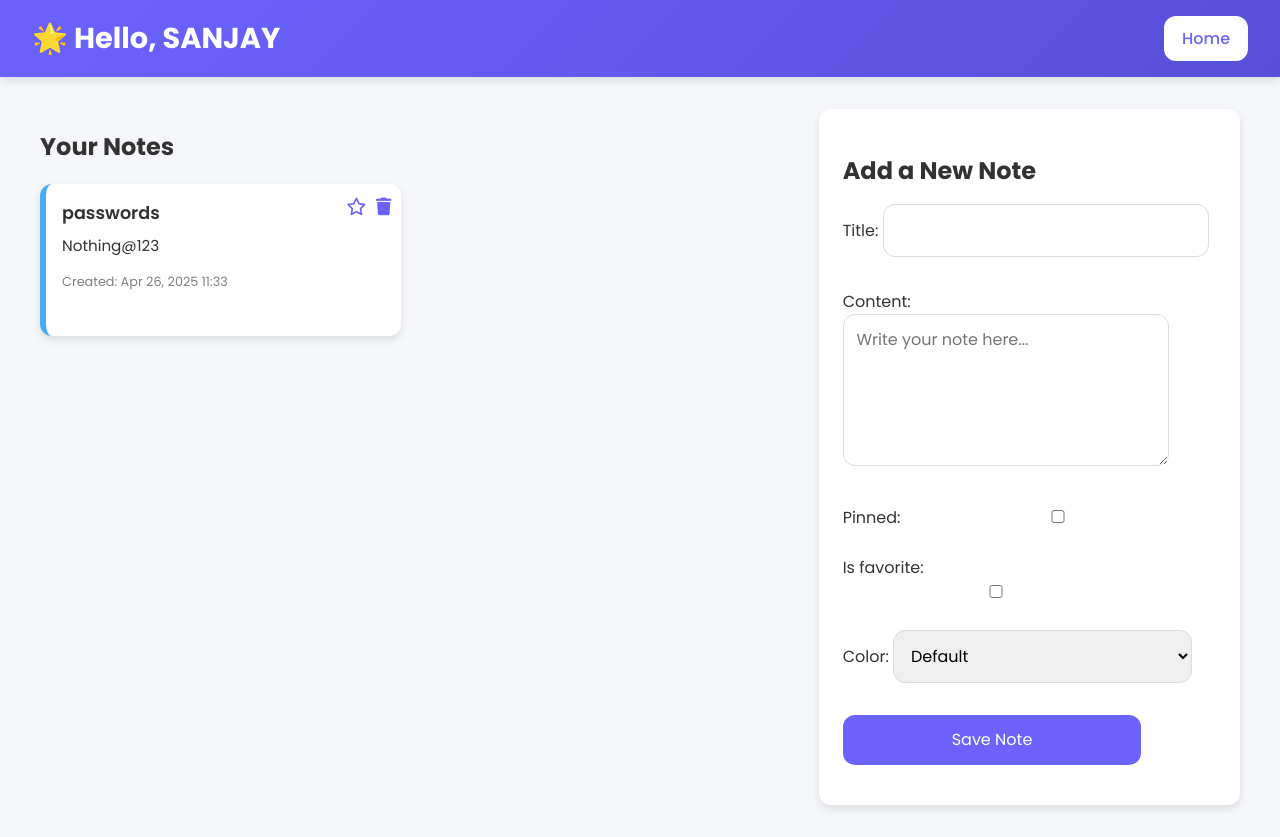
After one commit to SANJu043/Home_Management, a Django app: page /notes/ in a window 1280 px wide. The commit adds this page. Run offline with Django 5.2, Linux system fonts and the light colour scheme; a user stored in the database is signed in; data comes from the database, SQL or seed files in the repository; both versions use the stored data as it was after the commit.

Commit message:
updated expenses logic and added notes

```diff
--- a/fhub/core/forms.py
+++ b/fhub/core/forms.py
@@ -53,3 +53,16 @@ class TaskForm(forms.ModelForm):
             'status': forms.Select(attrs={'class': 'form-select'}),
             'member': forms.TextInput(attrs={'placeholder': 'You can use this for date or any tag', 'class': 'add-task-input'}),
         }
+
+
+#notes part
+from .models import Note
+
+class NoteForm(forms.ModelForm):
+    class Meta:
+        model = Note
+        fields = ['title', 'content', 'pinned', 'is_favorite', 'color']
+        widgets = {
+            'content': forms.Textarea(attrs={'rows': 5, 'placeholder': 'Write your note here...'}),
+            'color': forms.Select(choices=[('red', 'Red'), ('blue', 'Blue'), ('yellow', 'Yellow'), ('green', 'Green')]),
+        }
--- a/fhub/core/templates/home.html
+++ b/fhub/core/templates/home.html
@@ -181,8 +181,7 @@
             <div class="card">
                 <i class="fas fa-file-lines"></i>
                 <h3>My Notes</h3>
-                <a href="#">Access Notes</a>
-                {% comment %} <a href="{% url 'personal_notes' %}">Access Notes</a> {% endcomment %}
+                <a href="{% url 'notes-dashboard' %}">Access Notes</a>
             </div>
         </div>
     </div>
--- /dev/null
+++ b/fhub/core/templates/notes.html
@@ -0,0 +1,362 @@
+<!DOCTYPE html>
+<html lang="en">
+<head>
+  <meta charset="UTF-8" />
+  <meta name="viewport" content="width=device-width, initial-scale=1.0"/>
+  <title>PersonalHub - My Notes</title>
+  <link href="https://fonts.googleapis.com/css2?family=Poppins:wght@300;400;500;600;700&display=swap" rel="stylesheet"/>
+  <link rel="stylesheet" href="https://cdnjs.cloudflare.com/ajax/libs/font-awesome/6.4.0/css/all.min.css"/>
+  <style>
+    :root {
+        --primary-color: #6c63ff;
+        --primary-dark: #564fd8;
+        --background: #f5f7fb;
+        --card-bg: #ffffff;
+        --text-color: #333;
+        --accent-color: #ffb347;
+        --box-shadow: 0 4px 8px rgba(0, 0, 0, 0.1);
+        --border-radius: 12px;
+      }
+
+      body {
+        margin: 0;
+        padding: 0;
+        font-family: 'Poppins', sans-serif;
+        background-color: var(--background);
+        color: var(--text-color);
+      }
+
+      header {
+        background: linear-gradient(135deg, var(--primary-color), var(--primary-dark));
+        color: white;
+        padding: 1rem 2rem;
+        display: flex;
+        justify-content: space-between;
+        align-items: center;
+        box-shadow: var(--box-shadow);
+      }
+
+      header h1 {
+        margin: 0;
+        font-size: 1.8rem;
+      }
+
+      .logout-btn {
+        background-color: white;
+        color: var(--primary-color);
+        border: 2px solid white;
+        padding: 0.5rem 1rem;
+        border-radius: var(--border-radius);
+        font-weight: 500;
+        text-decoration: none;
+        transition: background-color 0.3s, color 0.3s, box-shadow 0.3s;
+      }
+
+      .logout-btn:hover {
+        background-color: var(--primary-dark);
+        color: white;
+        box-shadow: 0 5px 10px rgba(0, 0, 0, 0.2);
+      }
+
+      .container {
+        display: flex;
+        gap: 2rem;
+        max-width: 1200px;
+        margin: 2rem auto;
+        padding: 0 1rem;
+        flex-wrap: wrap;
+      }
+
+      .notes-section {
+        flex: 2;
+        min-width: 0%;
+      }
+
+      .note-form {
+        flex: 1;
+        background-color: var(--card-bg);
+        padding: 1.5rem;
+        border-radius: var(--border-radius);
+        box-shadow: var(--box-shadow);
+        min-width: 300px;
+        max-height: fit-content;
+      }
+
+      .note-form h2 {
+        margin-bottom: 1rem;
+      }
+
+      .note-form input,
+      .note-form textarea,
+      .note-form select,
+      .note-form button {
+        width: 80%;
+        margin-bottom: 1rem;
+        padding: 0.8rem;
+        border: 1px solid #ddd;
+        border-radius: var(--border-radius);
+        font-family: inherit;
+        font-size: 1rem;
+      }
+
+      .note-form button {
+        background-color: var(--primary-color);
+        color: white;
+        border: none;
+        cursor: pointer;
+        transition: background 0.3s ease;
+      }
+
+      .note-form button:hover {
+        background-color: var(--primary-dark);
+      }
+
+      .notes-grid {
+        display: grid;
+        grid-template-columns: repeat(auto-fill, minmax(250px, 1fr));
+        gap: 1.5rem;
+      }
+
+      .note-card {
+        padding: 1rem;
+        border-radius: var(--border-radius);
+        box-shadow: var(--box-shadow);
+        background-color: var(--card-bg);
+        position: relative;
+        transition: transform 0.3s ease;
+        border-left: 6px solid var(--primary-color);
+        overflow-x: auto;
+        min-height: 120px;
+        cursor: pointer;
+      }
+
+      .note-card[data-color="red"] { border-left-color: #ff6b6b; }
+      .note-card[data-color="blue"] { border-left-color: #4dabf7; }
+      .note-card[data-color="yellow"] { border-left-color: #ffd43b; }
+      .note-card[data-color="green"] { border-left-color: #51cf66; }
+
+      .note-card:hover {
+        transform: translateY(-5px);
+      }
+
+      .note-title {
+        font-weight: 600;
+        font-size: 1.1rem;
+        margin-bottom: 0.5rem;
+      }
+
+      .note-content {
+        font-size: 0.95rem;
+        margin-bottom: 1rem;
+      }
+
+      .note-meta {
+        font-size: 0.8rem;
+        color: gray;
+      }
+
+      .actions {
+        position: absolute;
+        top: 10px;
+        right: 10px;
+        display: flex;
+        gap: 0.6rem;
+      }
+
+      .actions a {
+        color: var(--primary-color);
+        text-decoration: none;
+        font-size: 1.1rem;
+        transition: transform 0.2s ease;
+      }
+
+      .actions a:hover {
+        transform: scale(1.2);
+      }
+
+      .starred {
+        color: var(--accent-color);
+      }
+
+      .no-notes {
+        text-align: center;
+        color: gray;
+        font-size: 1.1rem;
+        margin-top: 2rem;
+      }
+
+      /* Modal Styles */
+      .modal {
+        display: none;
+        position: fixed;
+        top: 50%;
+        left: 50%;
+        transform: translate(-50%, -50%); /* Center the modal */
+        width: 100%;
+        height: 100%;
+        background-color: rgba(0, 0, 0, 0.5); /* Semi-transparent background */
+        justify-content: center;
+        align-items: center;
+        z-index: 1000; /* Keeps modal on top */
+        padding: 2rem;
+      }
+
+      .modal-content {
+        background-color: var(--card-bg);
+        padding: 2rem;
+        border-radius: var(--border-radius);
+        box-shadow: var(--box-shadow);
+        max-width: 600px;
+        width: 100%;
+        max-height: 80vh;
+        overflow-y: auto;
+        position: relative;
+        transition: transform 0.3s ease;
+        transform: scale(0.8); /* Start the modal smaller */
+      }
+
+      .modal.open .modal-content {
+        transform: scale(1); /* Transition to normal size */
+      }
+
+      .modal-header {
+        display: flex;
+        justify-content: space-between;
+        align-items: center;
+        margin-bottom: 1rem;
+      }
+
+      .modal-header h2 {
+        margin: 0;
+      }
+
+      .close {
+        font-size: 1.5rem;
+        color: #333;
+        cursor: pointer;
+      }
+
+      @media screen and (max-width: 768px) {
+        .container {
+          flex-direction: column;
+        }
+
+        .note-form {
+          order: -1;
+        }
+      }
+    /* Your existing styles */
+    /* Add new styles for modal and buttons */
+    .edit-btn {
+      background-color: var(--primary-color);
+      color: white;
+      border: none;
+      padding: 0.5rem 1rem;
+      border-radius: var(--border-radius);
+      font-weight: 500;
+      cursor: pointer;
+      transition: background-color 0.3s ease;
+    }
+
+    .edit-btn:hover {
+      background-color: var(--primary-dark);
+    }
+
+    /* Other existing styles */
+  </style>
+</head>
+<body>
+  <header>
+    <h1>🌟 Hello, {{ user.first_name }}</h1>
+    <a href="{% url 'home' %}" class="logout-btn">Home</a>
+  </header>
+
+  <div class="container">
+    <div class="notes-section">
+      <h2>Your Notes</h2>
+      <div class="notes-grid">
+        {% for note in notes %}
+        <div class="note-card" data-color="{{ note.color }}" onclick="openModal('{{ note.id }}', '{{ note.title|escapejs }}', '{{ note.content|escapejs }}', '{{ note.created_at|date:"M d ,Y H:i" }}')">
+          <div class="actions">
+            <a href="{% url 'favorite-note' note.id %}" title="Favorite">
+              {% if note.is_favorite %}
+              <i class="fas fa-star starred"></i>
+              {% else %}
+              <i class="far fa-star"></i>
+              {% endif %}
+            </a>
+            <a href="{% url 'delete-note' note.id %}" title="Delete"><i class="fas fa-trash"></i></a>
+          </div>
+          <div class="note-title">{{ note.title }}</div>
+          <div class="note-content">{{ note.content|truncatechars:100 }}</div>
+          <div class="note-meta">Created: {{ note.created_at|date:"M d, Y H:i" }}</div>
+        </div>
+        {% empty %}
+        <p class="no-notes">No notes yet. Start by adding one on the right!</p>
+        {% endfor %}
+      </div>
+    </div>
+
+    <div class="note-form">
+      <h2>Add a New Note</h2>
+      <form method="POST">
+        {% csrf_token %}
+        {{ form.as_p }}
+        <button type="submit">Save Note</button>
+      </form>
+    </div>
+  </div>
+
+  <!-- Modal -->
+  <div id="noteModal" class="modal">
+    <div class="modal-content">
+      <div class="modal-header">
+        <h2 id="noteTitle"></h2>
+        <span class="close" onclick="closeModal()">&times;</span>
+      </div>
+      <p id="noteContent"></p>
+      <p id="noteDate"></p>
+
+      <!-- Edit Button in Modal -->
+      <button class="edit-btn" onclick="editNote()">Edit Note</button>
+
+      <!-- Edit Note Form -->
+      <div id="editForm" style="display:none;">
+        <form method="POST" id="noteEditForm">
+          {% csrf_token %}
+          <input type="hidden" id="noteId" name="note_id">
+          <label for="editTitle">Title:</label>
+          <input type="text" id="editTitle" name="title" required>
+
+          <label for="editContent">Content:</label>
+          <textarea id="editContent" name="content" required></textarea>
+
+          <button type="submit">Save Changes</button>
+        </form>
+      </div>
+    </div>
+  </div>
+
+  <script>
+    function openModal(id, title, content, date) {
+      document.getElementById('noteTitle').innerText = title;
+      document.getElementById('noteContent').innerText = content;
+      document.getElementById('noteDate').innerText = "Created on: " + date;
+      document.getElementById('noteModal').style.display = "flex";
+      document.getElementById('noteModal').classList.add('open'); // Trigger animation
+      document.getElementById('noteId').value = id;
+      document.getElementById('editTitle').value = title;
+      document.getElementById('editContent').value = content;
+    }
+
+    function closeModal() {
+      document.getElementById('noteModal').style.display = "none";
+      document.getElementById('noteModal').classList.remove('open');
+    }
+
+    function editNote() {
+      document.getElementById('editForm').style.display = "block"; // Show the edit form
+    }
+  </script>
+</body>
+</html>
--- a/fhub/core/urls.py
+++ b/fhub/core/urls.py
@@ -4,13 +4,23 @@ from . import views
 urlpatterns = [
     path('', views.land_view, name='land'),
     path('home/', views.home_views, name='home'),
+
     path('expenses/', views.expense_dashboard, name='expense-dashboard'),
     path('expenses/delete/<int:expense_id>/', views.delete_expense, name='delete-expense'),
+
     path('login/', views.login_view, name='login'),
     path('signup/', views.signup_view, name='signup'),
     path('logout/', views.logout_view, name = 'logout'),
+
     path('todo/', views.todo_list, name='todo_list'),
     path('add/', views.add_task, name='add_task'),
     path('delete/<int:task_id>/', views.delete_task, name='delete_task'),
     path('toggle/<int:task_id>/', views.toggle_task_status, name='toggle_task_status'),
+
+    path('notes/', views.notes_dashboard, name='notes-dashboard'),
+    path('notes/delete/<int:note_id>/', views.delete_note, name='delete-note'),
+    path('notes/pin/<int:note_id>/', views.toggle_pin, name='pin-note'),
+    path('notes/favorite/<int:note_id>/', views.toggle_favorite, name='favorite-note'),
+    path('edit/<int:note_id>/', views.edit_note_view, name='edit-note'),
+    path('update/<int:note_id>/', views.update_note_view, name='update-note'),
 ]
--- a/fhub/core/views.py
+++ b/fhub/core/views.py
@@ -49,11 +49,9 @@ def logout_view(request):
 
 
 #expenses part
-from django.shortcuts import render, redirect, get_object_or_404
-from django.contrib.auth.decorators import login_required
 from .models import Expense, Budget
 from .forms import ExpenseForm, BudgetForm
-from django.db.models import Sum
+from django.db.models import Sum, Q
 from datetime import date
 from datetime import datetime, date
 import calendar
@@ -68,47 +66,56 @@ def expense_dashboard(request):
     current_year = date.today().year
     current_month = date.today().month
 
+    # Filter expenses if start and end dates provided
     if start_date:
         expenses = expenses.filter(date__gte=start_date)
-        filter_date = datetime.strptime(start_date, "%Y-%m-%d")
-        filter_year = filter_date.year
-        filter_month = filter_date.month
-    else:
-        filter_year = date.today().year
-        filter_month = current_month
     if end_date:
         expenses = expenses.filter(date__lte=end_date)
 
+    # ---------------- Budget Calculation ----------------
     if start_date and end_date:
         start = datetime.strptime(start_date, "%Y-%m-%d")
         end = datetime.strptime(end_date, "%Y-%m-%d")
-        budget = Budget.objects.filter(
+
+        # Convert year & month into comparable values
+        start_value = start.year * 12 + start.month
+        end_value = end.year * 12 + end.month
+
+        # Filter budgets correctly between start and end month/year
+        budgets = Budget.objects.filter(user=request.user)
+        total_budget = sum(
+            b.amount for b in budgets
+            if (b.year * 12 + b.month) >= start_value and (b.year * 12 + b.month) <= end_value
+        )
+    else:
+        # Default to current month budget and expenses
+        total_budget = Budget.objects.filter(
             user=request.user,
-            year__gte=start.year,
-            month__gte=start.month,
-            year__lte=end.year,
-            month__lte=end.month
+            year=current_year,
+            month=current_month
         ).aggregate(total_budget=Sum('amount'))['total_budget'] or 0
-    else:
-        # If no filter selected, default to current month
-        current_year = date.today().year
-        current_month = date.today().month
-        budget = Budget.objects.filter(user=request.user, year=current_year, month=current_month).aggregate(total_budget=Sum('amount'))['total_budget'] or 0
 
+        # Also filter expenses to current month if no filter is given
+        expenses = Expense.objects.filter(
+            user=request.user,
+            date__year=current_year,
+            date__month=current_month
+        ).order_by('-date')
 
-
-    budget = Budget.objects.filter(user=request.user, year=filter_year, month=filter_month).first()
+    # ---------------- Calculations ----------------
     total_expenses = expenses.aggregate(Sum('amount'))['amount__sum'] or 0
-    balance = budget.amount - total_expenses if budget else 0
+    balance = total_budget - total_expenses
 
     category_summary = expenses.values('category').annotate(total=Sum('amount')).order_by('category')
 
     month_labels = [calendar.month_name[i] for i in range(1, 13)]
     month_totals = [
-        Expense.objects.filter(user=request.user, date__year=current_year, date__month=month).aggregate(Sum('amount'))['amount__sum'] or 0
+        Expense.objects.filter(user=request.user, date__year=current_year, date__month=month)
+        .aggregate(Sum('amount'))['amount__sum'] or 0
         for month in range(1, 13)
     ]
 
+    # ---------------- Handling Forms ----------------
     if request.method == 'POST':
         if 'add_expense' in request.POST:
             expense_form = ExpenseForm(request.POST)
@@ -133,9 +140,10 @@ def expense_dashboard(request):
         expense_form = ExpenseForm()
         budget_form = BudgetForm()
 
+    # ---------------- Context ----------------
     context = {
         'expenses': expenses,
-        'budget': budget.amount if budget else 0,
+        'budget': total_budget,
         'total_expenses': total_expenses,
         'balance': balance,
         'expense_form': expense_form,
@@ -197,3 +205,76 @@ def toggle_task_status(request, task_id):
     task.status = 'completed' if task.status != 'completed' else 'todo'
     task.save()
     return redirect('todo_list')
+
+
+#notes part
+from .models import Note
+from .forms import NoteForm
+from django.contrib import messages
+
+@login_required
+def notes_dashboard(request):
+    notes = Note.objects.filter(user=request.user, archived=False).order_by('-pinned', '-updated_at')
+    archived_notes = Note.objects.filter(user=request.user, archived=True)
+
+    if request.method == 'POST':
+        form = NoteForm(request.POST)
+        if form.is_valid():
+            note = form.save(commit=False)
+            note.user = request.user
+            note.save()
+            return redirect('notes-dashboard')
+    else:
+        form = NoteForm()
+
+    context = {
+        'notes': notes,
+        'form': form,
+    }
+    return render(request, 'notes.html', context)
+
+@login_required
+def delete_note(request, note_id):
+    note = get_object_or_404(Note, id=note_id, user=request.user)
+    note.delete()
+    return redirect('notes-dashboard')
+
+@login_required
+def toggle_pin(request, note_id):
+    note = get_object_or_404(Note, id=note_id, user=request.user)
+    note.pinned = not note.pinned
+    note.save()
+    return redirect('notes-dashboard')
+@login_required
+def toggle_favorite(request, note_id):
+    note = get_object_or_404(Note, id=note_id, user=request.user)
+    note.is_favorite = not note.is_favorite
+    note.save()
+    return redirect('notes-dashboard')
+
+def edit_note_view(request, note_id):
+    note = get_object_or_404(Note, id=note_id)
+
+    if request.method == 'POST':
+        form = NoteForm(request.POST, instance=note)
+        if form.is_valid():
+            form.save()
+            messages.success(request, 'Note updated successfully!')
+            return redirect('notes')
+    else:
+        form = NoteForm(instance=note)
+
+    return render(request, 'edit_note.html', {'form': form, 'note_to_edit': note})
+
+def update_note_view(request, note_id):
+    note = get_object_or_404(Note, id=note_id)
+    if request.method == 'POST':
+        form = NoteForm(request.POST, instance=note)
+        if form.is_valid():
+            form.save()
+            messages.success(request, 'Note updated successfully!')
+            return redirect('notes')
+    else:
+        form = NoteForm(instance=note)
+
+    return render(request, 'edit_note.html', {'form': form, 'note_to_edit': note})
```
Also changed, not shown: fhub/core/models.py (+27 -0 lines), fhub/core/migrations/0003_note.py (added), fhub/db.sqlite3.
